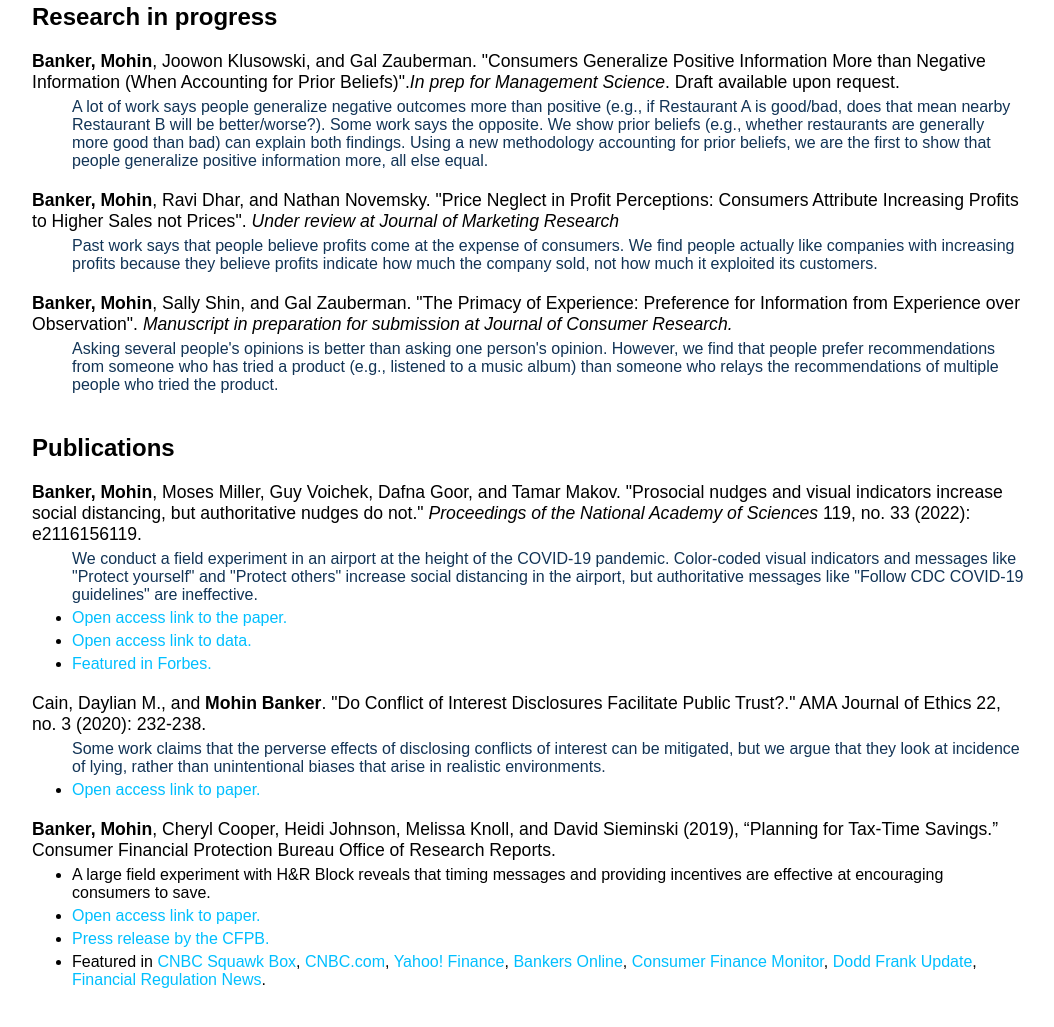
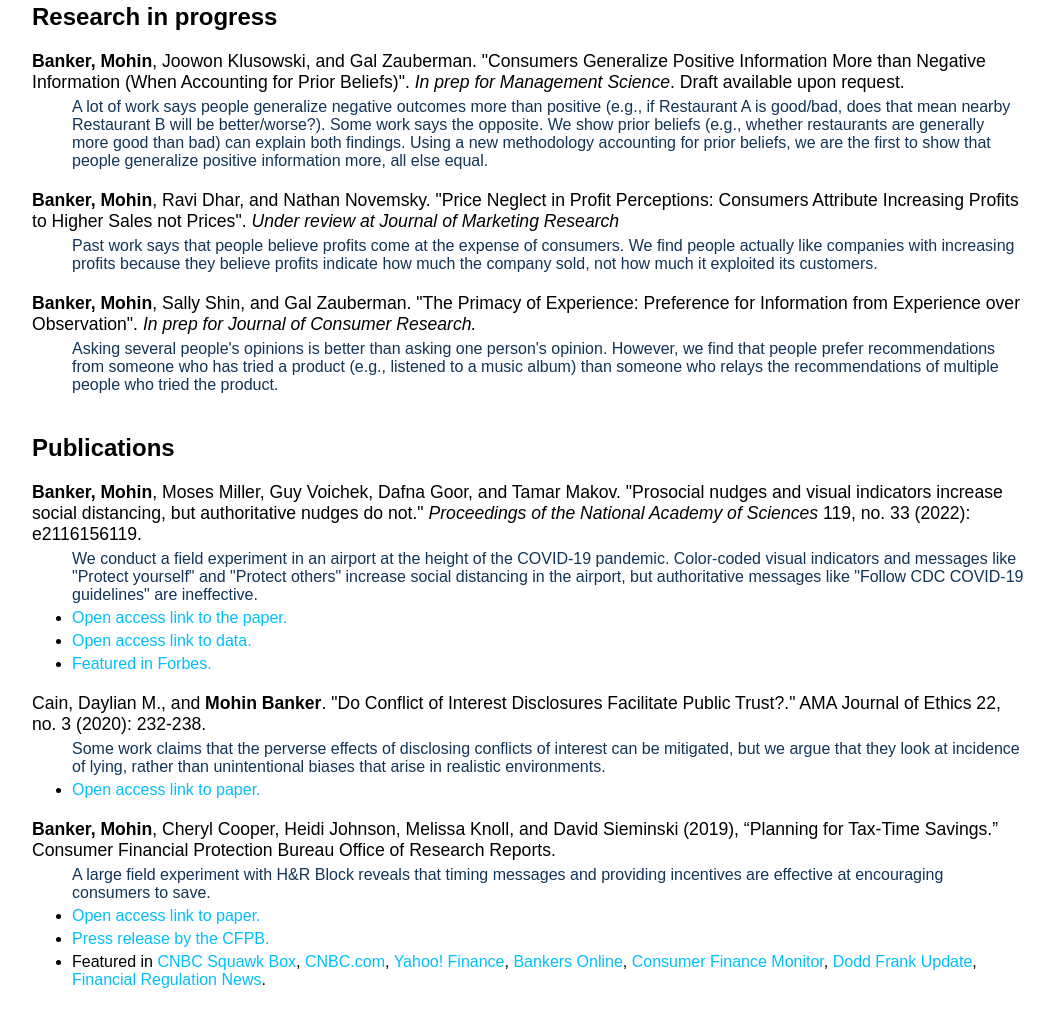
Before and after one commit to mohinbanker/mohinbanker.github.io, a plain HTML site: page research.html in a window 1280 px wide. Shown: the part 137-1164 px from the top of the page, without its empty margins (112-1166 px from the left). Drawn offline with Linux system fonts and the light colour scheme.

Commit message:
Fixed grammar.

```diff
--- a/research.html
+++ b/research.html
@@ -80,7 +80,7 @@
         <div class="section">
             <h2>Research in progress</h2>
             <div class="publication">
-                <h3><b>Banker, Mohin</b>, Joowon Klusowski, and Gal Zauberman. "Consumers Generalize Positive Information More than Negative Information (When Accounting for Prior Beliefs)".<i>In prep for Management Science</i>. Draft available upon request.</h3>
+                <h3><b>Banker, Mohin</b>, Joowon Klusowski, and Gal Zauberman. "Consumers Generalize Positive Information More than Negative Information (When Accounting for Prior Beliefs)". <i>In prep for Management Science</i>. Draft available upon request.</h3>
                 <ul>
                     <li class="description">A lot of work says people generalize negative outcomes more than positive (e.g., if Restaurant A is good/bad, does that mean nearby Restaurant B will be better/worse?). Some work says the opposite. We show prior beliefs (e.g., whether restaurants are generally more good than bad) can explain both findings. Using a new methodology accounting for prior beliefs, we are the first to show that people generalize positive information more, all else equal.</li>
                 </ul>
@@ -92,7 +92,7 @@
                 </ul>
             </div>
             <div class="publication">
-                <h3><b>Banker, Mohin</b>, Sally Shin, and Gal Zauberman. "The Primacy of Experience: Preference for Information from Experience over Observation". <i>Manuscript in preparation for submission at Journal of Consumer Research.</i></h3>
+                <h3><b>Banker, Mohin</b>, Sally Shin, and Gal Zauberman. "The Primacy of Experience: Preference for Information from Experience over Observation". <i>In prep for Journal of Consumer Research.</i></h3>
                 <ul>
                     <li class="description">Asking several people's opinions is better than asking one person's opinion. However, we find that people prefer recommendations from someone who has tried a product (e.g., listened to a music album) than someone who relays the recommendations of multiple people who tried the product.</li>
                 </ul>
@@ -119,7 +119,7 @@
             <div class="publication">
                 <h3><b>Banker, Mohin</b>, Cheryl Cooper, Heidi Johnson, Melissa Knoll, and David Sieminski (2019), “Planning for Tax-Time Savings.” Consumer Financial Protection Bureau Office of Research Reports.</h3>
                 <ul>
-                    <li>A large field experiment with H&R Block reveals that timing messages and providing incentives are effective at  encouraging consumers to save.</li>
+                    <li class="description">A large field experiment with H&R Block reveals that timing messages and providing incentives are effective at  encouraging consumers to save.</li>
                     <li><a href="https://files.consumerfinance.gov/f/documents/cfpb_planning-for-tax-time-savings_report.pdf">Open access link to paper.</a></li>
                     <li><a href="https://www.consumerfinance.gov/about-us/newsroom/bureau-releases-research-tax-time-savings/">Press release by the CFPB.</a></li>
                     <li>Featured in
```
